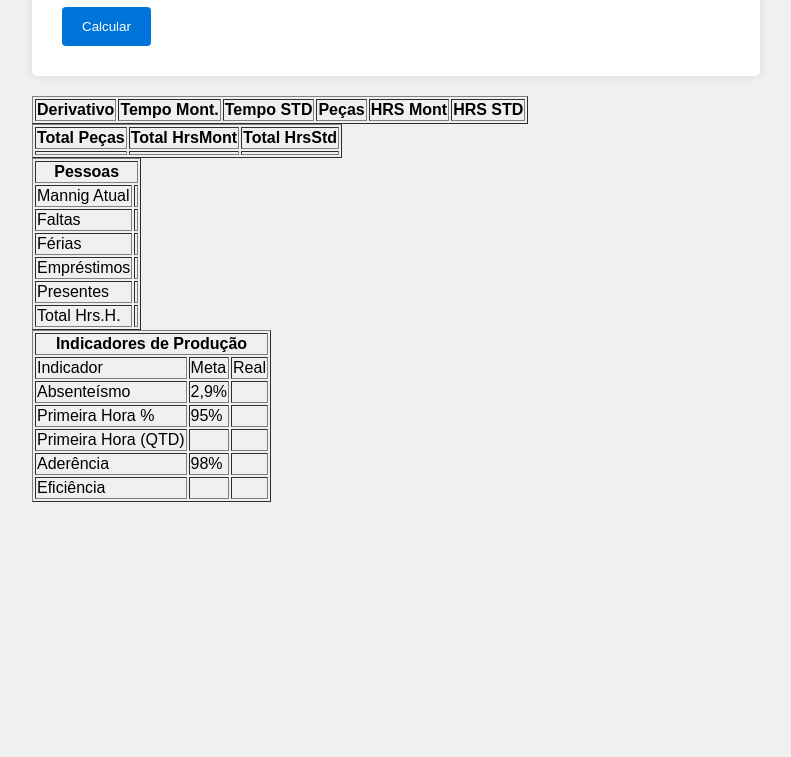
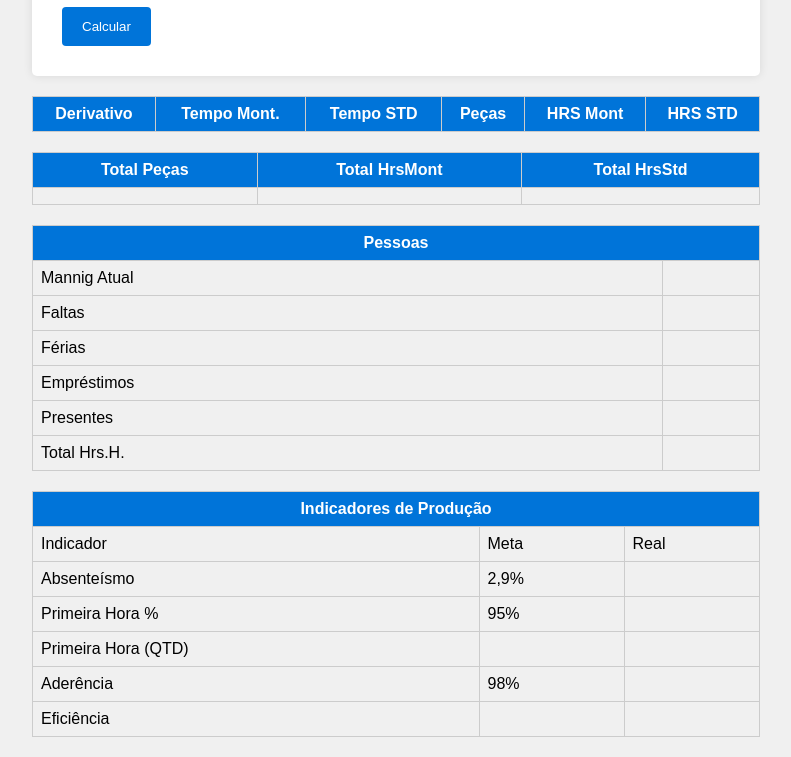
Before and after one commit to marciorayron/marciorayron.github.io, a plain HTML site: page index.html in a window 1280 px wide. Shown: the part 753-1510 px from the top of the page, without its empty margins (244-1035 px from the left). Before the commit the page ends 1275 px from the top, so only its background shows below. Drawn offline with Linux system fonts and the light colour scheme.

Commit message:
atualizacao das tabelas

```diff
--- a/style.css
+++ b/style.css
@@ -71,3 +71,72 @@ button {
         padding: 12px 20px;
     }
 }
+/* Style for the production table */
+#tabelaProducao {
+    width: 100%;
+    border-collapse: collapse;
+    margin-top: 20px;
+}
+
+#tabelaProducao th, #tabelaProducao td {
+    border: 1px solid #ccc;
+    padding: 8px;
+    text-align: center;
+}
+
+#tabelaProducao th {
+    background-color: #0074d9;
+    color: #fff;
+}
+
+/* Style for the production calculation table */
+#tabelaCalculoProduçao {
+    width: 100%;
+    border-collapse: collapse;
+    margin-top: 20px;
+}
+
+#tabelaCalculoProduçao th, #tabelaCalculoProduçao td {
+    border: 1px solid #ccc;
+    padding: 8px;
+    text-align: center;
+}
+
+#tabelaCalculoProduçao th {
+    background-color: #0074d9;
+    color: #fff;
+}
+
+/* Style for the people table */
+#tabelaPessoas {
+    width: 100%;
+    border-collapse: collapse;
+    margin-top: 20px;
+}
+
+#tabelaPessoas th, #tabelaPessoas td {
+    border: 1px solid #ccc;
+    padding: 8px;
+}
+
+#tabelaPessoas th {
+    background-color: #0074d9;
+    color: #fff;
+}
+
+/* Style for the production indicators table */
+#TabelaIndProducao {
+    width: 100%;
+    border-collapse: collapse;
+    margin-top: 20px;
+}
+
+#TabelaIndProducao th, #TabelaIndProducao td {
+    border: 1px solid #ccc;
+    padding: 8px;
+}
+
+#TabelaIndProducao th {
+    background-color: #0074d9;
+    color: #fff;
+}
```
